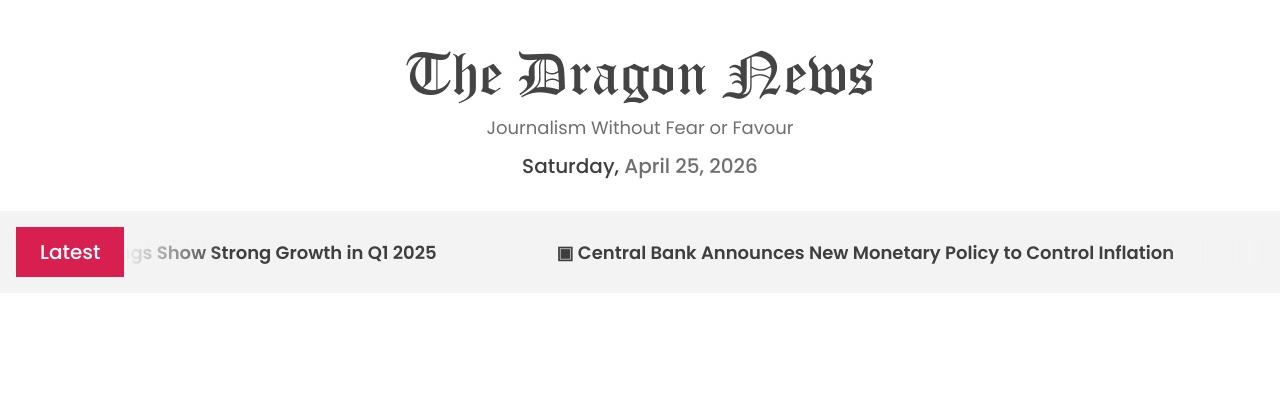
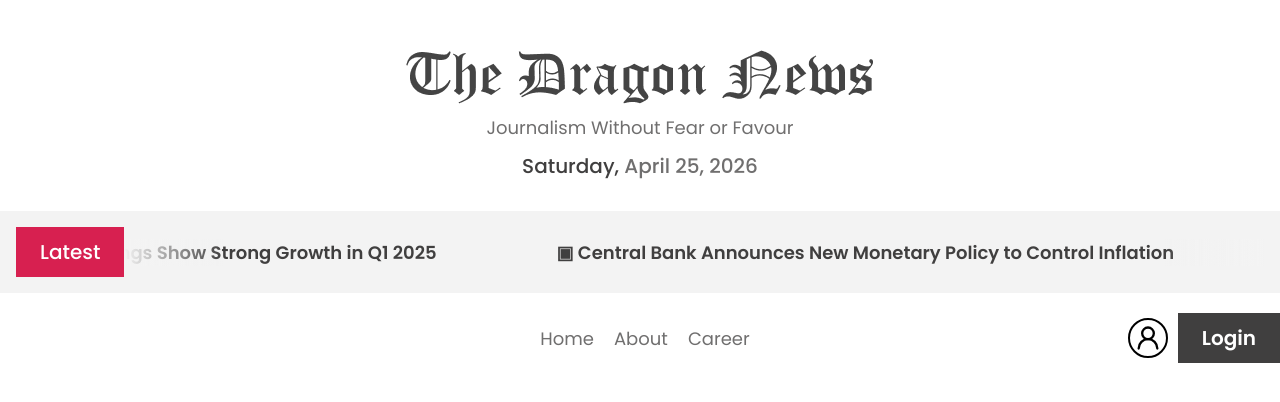
Before and after one commit to imarufbillah/dragon-news, a Next.js app: page / in a window 1280 px wide. Shown: the top 402 px of the page. Built offline with nearby package versions, Linux system fonts and the light colour scheme.

Commit message:
feat: Refactor layout and components; add Navbar and LatestNewsMarquee with lucide-react dependency

```diff
--- a/package.json
+++ b/package.json
@@ -10,6 +10,7 @@
   },
   "dependencies": {
     "date-fns": "^4.1.0",
+    "lucide-react": "^1.11.0",
     "next": "^16.2.4",
     "react": "19.2.4",
     "react-dom": "19.2.4",
--- /dev/null
+++ b/src/app/(home)/layout.js
@@ -0,0 +1,16 @@
+import LatestNewsMarquee from "@/components/home/LatestNewsMarquee";
+import Header from "@/components/shared/Header";
+import Navbar from "@/components/shared/Navbar";
+
+const layout = ({ children }) => {
+  return (
+    <>
+      <Header />
+      <LatestNewsMarquee />
+      <Navbar />
+      {children}
+    </>
+  );
+};
+
+export default layout;
--- /dev/null
+++ b/src/app/(home)/page.jsx
@@ -0,0 +1,3 @@
+export default function Home() {
+  return <></>;
+}
--- a/src/app/page.js
+++ /dev/null
@@ -1,11 +0,0 @@
-import LatestNewsMarquee from "@/components/LatestNewsMarquee";
-import Header from "@/components/shared/Header";
-
-export default function Home() {
-  return (
-    <>
-      <Header />
-      <LatestNewsMarquee />
-    </>
-  );
-}
--- /dev/null
+++ b/src/components/shared/Navbar.jsx
@@ -0,0 +1,32 @@
+import { UserRound } from "lucide-react";
+import Link from "next/link";
+
+const Navbar = () => {
+  return (
+    <nav className="container mx-auto flex items-center justify-between mt-5">
+      {/* placeholder div - same width as Login Side */}
+      <div className="w-[162.28px]" />
+      {/* NavLinks */}
+      <ul className="flex items-center gap-5 text-[1.125rem] text-[#706F6F]">
+        <Link href={"/"}>Home</Link>
+        <Link href={"/about"}>About</Link>
+        <Link href={"/career"}>Career</Link>
+      </ul>
+      {/* Login Side */}
+      <div className="flex gap-2.5 items-center">
+        <div className="p-1 rounded-full border-2">
+          <UserRound size={28} />
+        </div>
+
+        <Link
+          href={"/login"}
+          className="text-white text-[1.25rem] font-semibold px-6 py-2.5 bg-[#403F3F]"
+        >
+          Login
+        </Link>
+      </div>
+    </nav>
+  );
+};
+
+export default Navbar;
```
Also changed, not shown: src/components/home/LatestNewsMarquee.jsx (renamed from src/components/LatestNewsMarquee.jsx), 1 other file (tests, documents, lock files or other folders).
